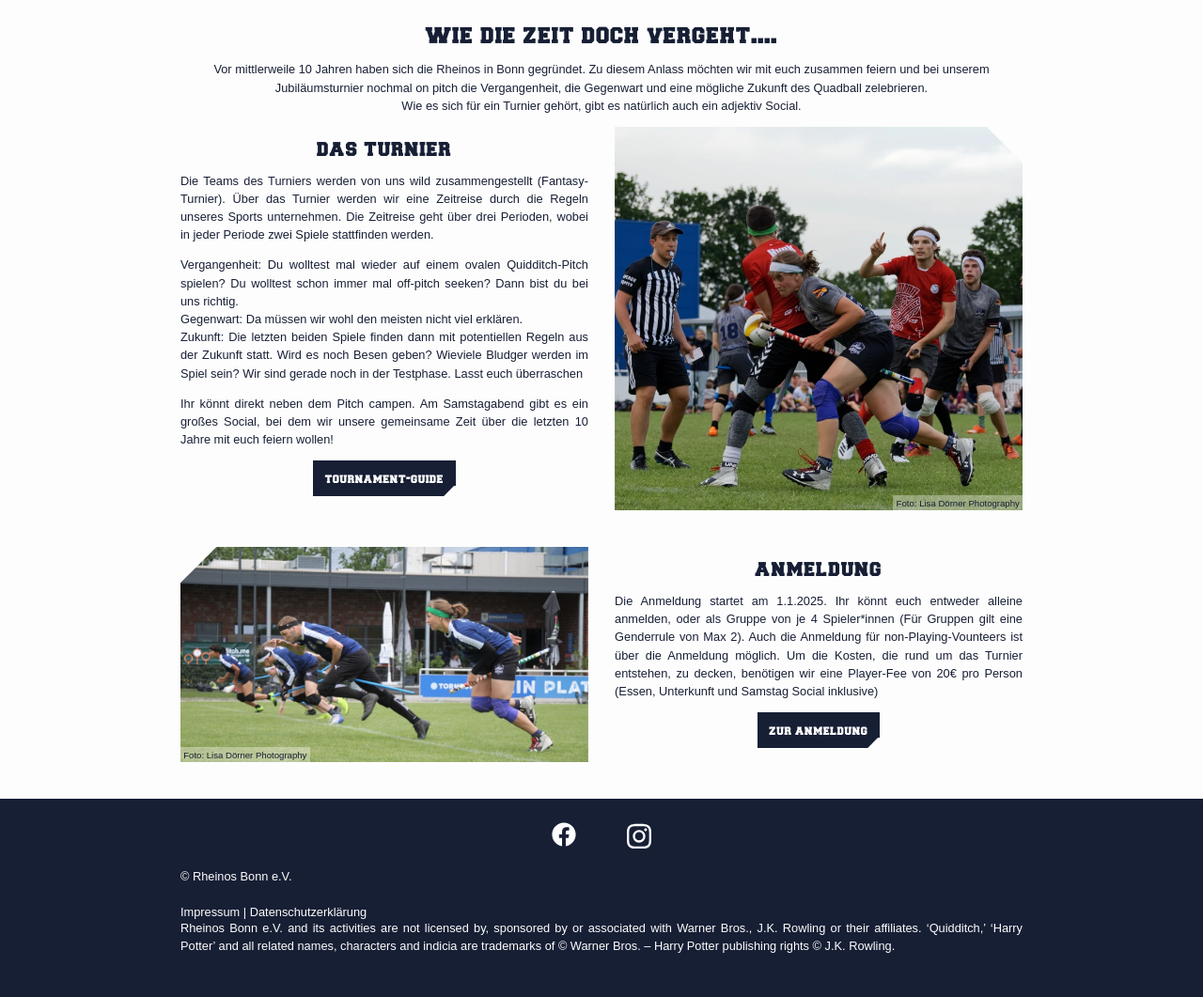
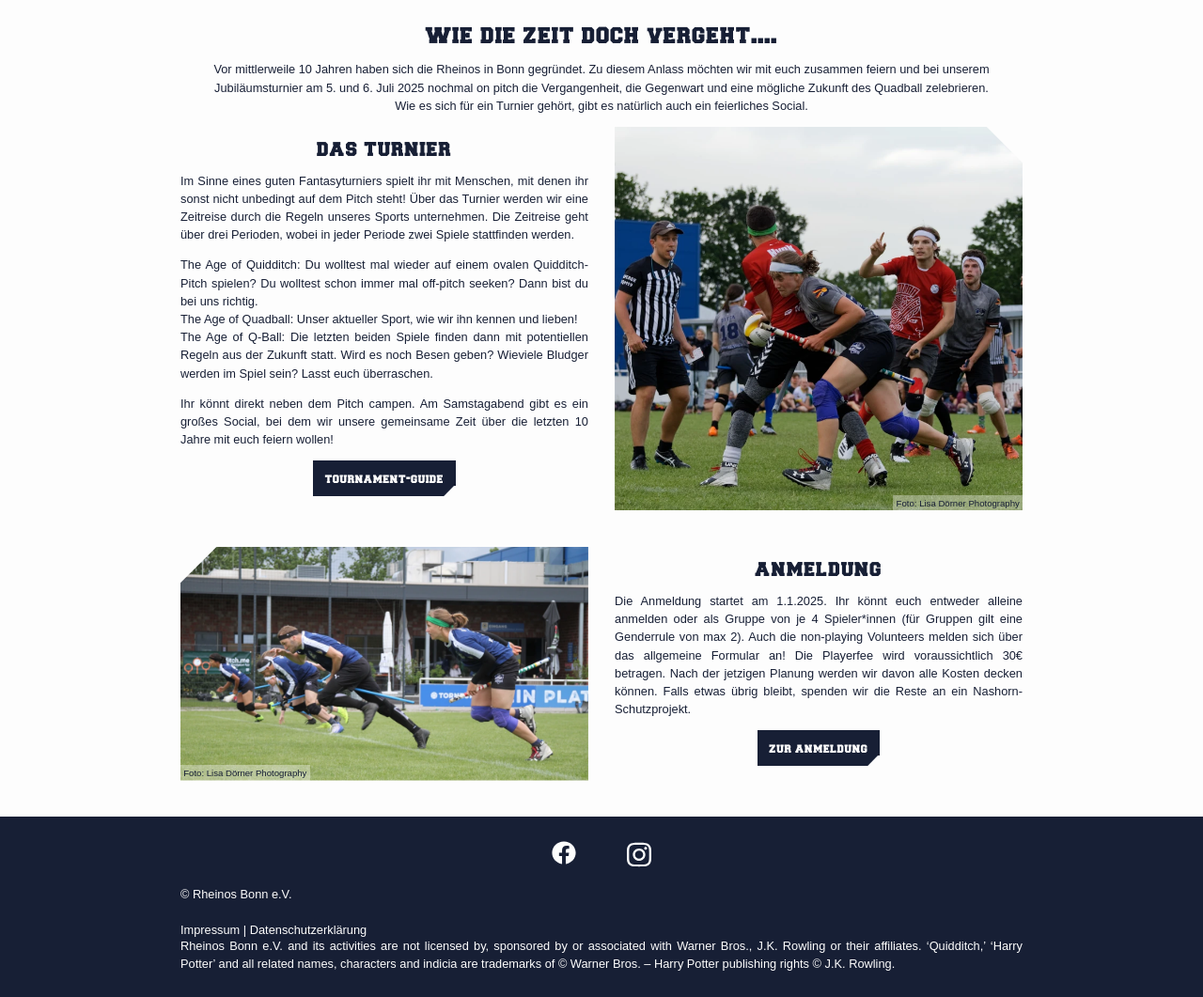
Before and after one commit to rheinos/rheinos.github.io, a Jekyll site: the page built from pages/anniversary-tournament.html, in a window 1280 px wide and 1355 px high. Shown: the part 294-1355 px from the top of the window at 94% size. Built offline with Jekyll 4.4.1, drawn with Linux system fonts in a browser that asks for light colours.

Commit message:
anniversary page

```diff
--- a/pages/anniversary-tournament.html
+++ b/pages/anniversary-tournament.html
@@ -15,8 +15,8 @@
 				<h2>Wie die Zeit doch vergeht....</h2>
         <p>
           Vor mittlerweile 10 Jahren haben sich die Rheinos in Bonn gegründet.
-          Zu diesem Anlass möchten wir mit euch zusammen feiern und bei unserem Jubiläumsturnier nochmal on pitch die Vergangenheit, die Gegenwart und eine mögliche Zukunft des Quadball zelebrieren. <br>
-          Wie es sich für ein Turnier gehört, gibt es natürlich auch ein adjektiv Social.
+          Zu diesem Anlass möchten wir mit euch zusammen feiern und bei unserem Jubiläumsturnier am 5. und 6. Juli 2025 nochmal on pitch die Vergangenheit, die Gegenwart und eine mögliche Zukunft des Quadball zelebrieren. <br>
+          Wie es sich für ein Turnier gehört, gibt es natürlich auch ein feierliches Social.<br>
         </p>
         <article class="left">
           <picture>
@@ -28,12 +28,12 @@
           <div class="article-content">
             <h3>Das Turnier</h3>
             <p>
-              Die Teams des Turniers werden von uns wild zusammengestellt (Fantasy-Turnier). Über das Turnier werden wir eine Zeitreise durch die Regeln unseres Sports unternehmen. Die Zeitreise geht über drei Perioden, wobei in jeder Periode zwei Spiele stattfinden werden.
+              Im Sinne eines guten Fantasyturniers spielt ihr mit Menschen, mit denen ihr sonst nicht unbedingt auf dem Pitch steht! Über das Turnier werden wir eine Zeitreise durch die Regeln unseres Sports unternehmen. Die Zeitreise geht über drei Perioden, wobei in jeder Periode zwei Spiele stattfinden werden.
             </p>
             <p>
-              Vergangenheit: Du wolltest mal wieder auf einem ovalen Quidditch-Pitch spielen? Du wolltest schon immer mal off-pitch seeken? Dann bist du bei uns richtig.<br>
-              Gegenwart: Da müssen wir wohl den meisten nicht viel erklären.<br>
-              Zukunft: Die letzten beiden Spiele finden dann mit potentiellen Regeln aus der Zukunft statt. Wird es noch Besen geben? Wieviele Bludger werden im Spiel sein? Wir sind gerade noch in der Testphase. Lasst euch überraschen
+              The Age of Quidditch: Du wolltest mal wieder auf einem ovalen Quidditch-Pitch spielen? Du wolltest schon immer mal off-pitch seeken? Dann bist du bei uns richtig.<br>
+              The Age of Quadball: Unser aktueller Sport, wie wir ihn kennen und lieben!<br>
+              The Age of Q-Ball: Die letzten beiden Spiele finden dann mit potentiellen Regeln aus der Zukunft statt. Wird es noch Besen geben? Wieviele Bludger werden im Spiel sein? Lasst euch überraschen.
             </p>
             <p>
               Ihr könnt direkt neben dem Pitch campen. Am Samstagabend gibt es ein großes Social, bei dem wir unsere gemeinsame Zeit über die letzten 10 Jahre mit euch feiern wollen!
@@ -57,8 +57,8 @@
           <div class="article-content">
             <h3>Anmeldung</h3>
             <p>
-              Die Anmeldung startet am 1.1.2025. Ihr könnt euch entweder alleine anmelden, oder als Gruppe von je 4 Spieler*innen (Für Gruppen gilt eine Genderrule von Max 2). Auch die Anmeldung für non-Playing-Vounteers ist über die Anmeldung möglich.
-              Um die Kosten, die rund um das Turnier entstehen, zu decken, benötigen wir eine Player-Fee von 20€ pro Person (Essen, Unterkunft und Samstag Social inklusive)
+              Die Anmeldung startet am 1.1.2025. Ihr könnt euch entweder alleine anmelden oder als Gruppe von je 4 Spieler*innen (für Gruppen gilt eine Genderrule von max 2).
+              Auch die non-playing Volunteers melden sich über das allgemeine Formular an! Die Playerfee wird voraussichtlich 30€ betragen. Nach der jetzigen Planung werden wir davon alle Kosten decken können. Falls etwas übrig bleibt, spenden wir die Reste an ein Nashorn-Schutzprojekt.
             </p>
             <button tabindex="-1">
               <!-- link noch ändern -->
```
